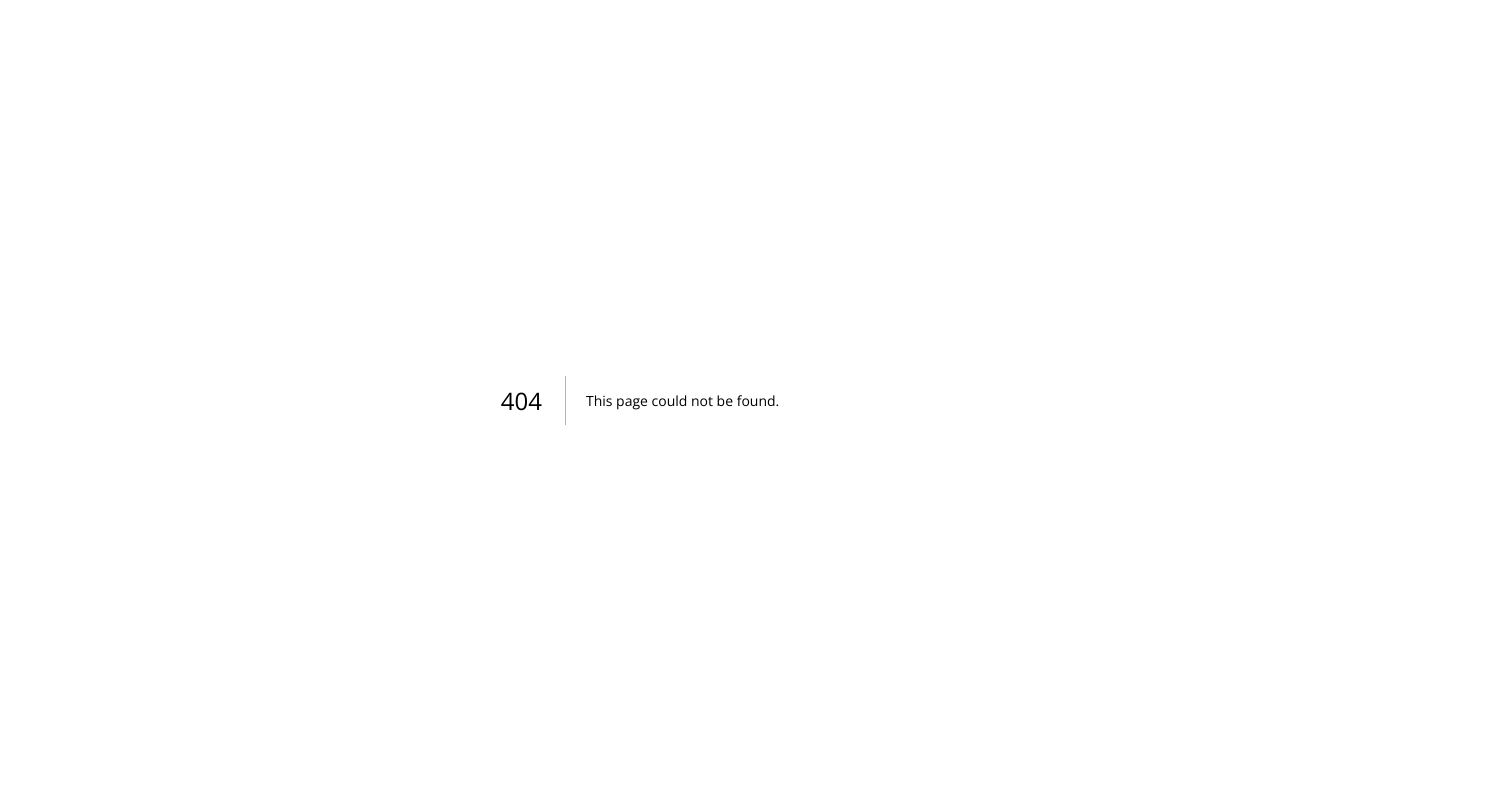
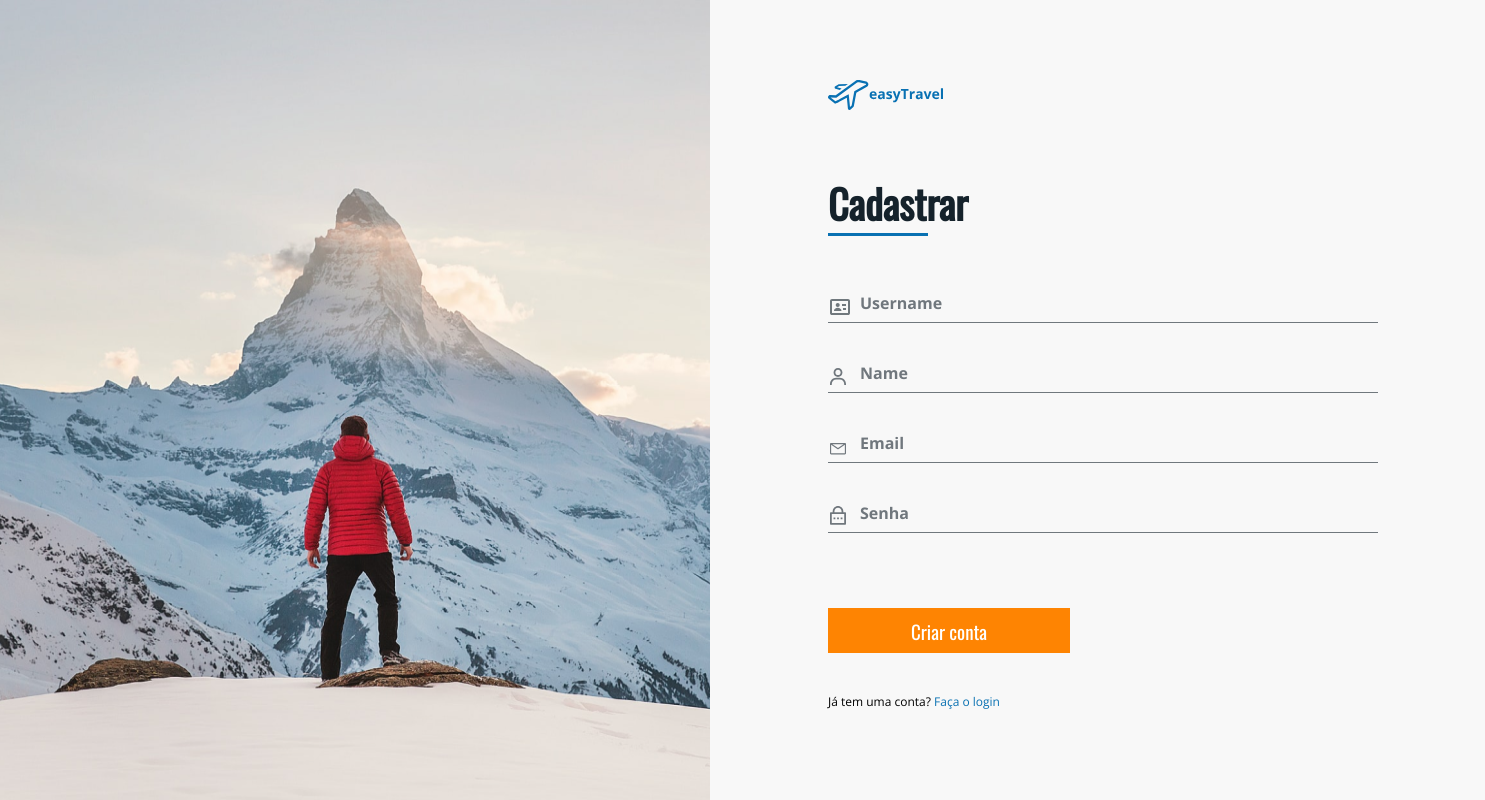
Before and after one commit to Vitor-Silva27/easy-travel, a Next.js app: page /cadastro in a window 1280 px wide. Before the commit this address had no page. Shown: the whole page, 1485 px wide, since content can reach past the window. Built offline with nearby package versions, Linux system fonts and the light colour scheme.

Commit message:
developed register page

```diff
--- /dev/null
+++ b/src/pages/cadastro.tsx
@@ -0,0 +1,49 @@
+import { Button } from '../components/FormButton/styles';
+import Input from '../components/Input';
+import MainTitle from '../components/MainTitle';
+import {
+  Form,
+  CadastroImage,
+  CadastroWrapper,
+  FormWrapper,
+  AlreadyHave,
+} from '../styles/pages/Cadastro';
+
+export default function Cadastro() {
+  return (
+    <CadastroWrapper>
+      <div style={{ display: 'flex' }}>
+        <CadastroImage
+          src="/assets/Cadastro-img.png"
+          alt="Image of a traveller"
+        />
+      </div>
+      <FormWrapper>
+        <img src="./assets/logo.svg" alt="easy travel" className="logo" />
+        <MainTitle value="Cadastrar" />
+        <Form>
+          <Input
+            value="username"
+            img_path="./assets/username_icon.svg"
+            type="text"
+          />
+          <Input value="name" img_path="./assets/user_icon.svg" type="text" />
+          <Input
+            value="email"
+            img_path="./assets/email_icon.svg"
+            type="email"
+          />
+          <Input
+            value="senha"
+            img_path="./assets/password_icon.svg"
+            type="password"
+          />
+          <Button>Criar conta</Button>
+          <AlreadyHave>
+            Já tem uma conta? <span>Faça o login</span>
+          </AlreadyHave>
+        </Form>
+      </FormWrapper>
+    </CadastroWrapper>
+  );
+}
--- /dev/null
+++ b/src/styles/pages/Cadastro.ts
@@ -0,0 +1,37 @@
+import styled from 'styled-components';
+
+export const Form = styled.form`
+  margin-top: 6rem;
+`;
+
+export const CadastroWrapper = styled.div`
+  display: flex;
+  justify-content: space-between;
+`;
+
+export const FormWrapper = styled.div`
+  padding: 8rem 10.7rem 0 11.8rem;
+
+  button {
+    margin-top: 7.5rem;
+    margin-bottom: 4rem;
+  }
+
+  .logo {
+    margin-bottom: 6rem;
+  }
+`;
+
+export const CadastroImage = styled.img`
+  height: 100vh;
+  width: 71rem;
+`;
+
+export const AlreadyHave = styled.p`
+  font-family: 'Open Sans', sans-serif;
+  font-size: 1.2rem;
+
+  span {
+    color: #0971b2;
+  }
+`;
```
